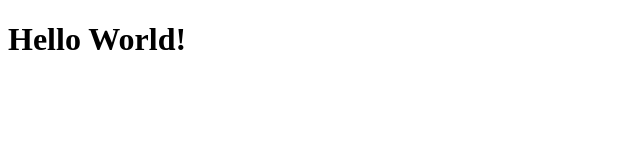
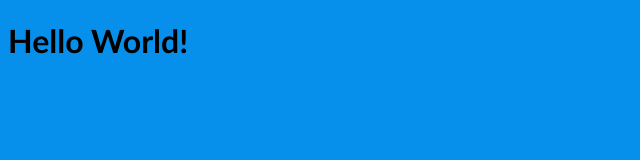
Before and after one commit to di4bolik4l/a-very-personal-website, a plain HTML site: page index.html in a window 1280 px wide. Shown: the whole page, without its empty margins (0-640 px from the left). Drawn offline with Linux system fonts and the light colour scheme.

Commit message:
add style.css, connect to index.html

```diff
--- a/index.html
+++ b/index.html
@@ -1,6 +1,7 @@
 <!DOCTYPE html>
 <html lang="en">
     <head>
+        <link rel="stylesheet" href="./style.css" />
         <title>A Very Personal Website</title>
     </head>
     <body>
--- /dev/null
+++ b/style.css
@@ -0,0 +1,4 @@
+body {
+    background: rgb(6, 144, 236);
+    font-family: 'Gill Sans', 'Gill Sans MT', Calibri, 'Trebuchet MS', sans-serif;
+}
```
